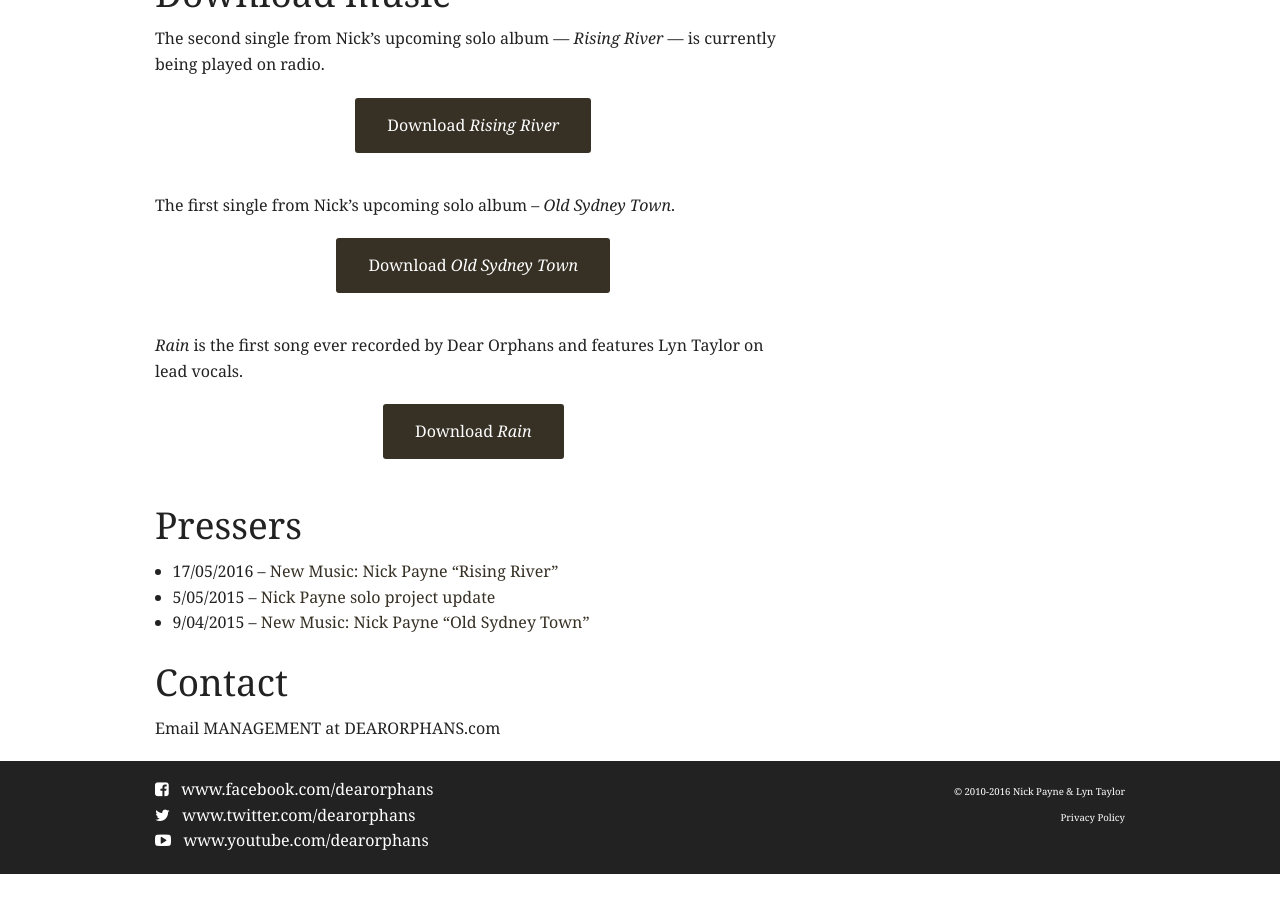
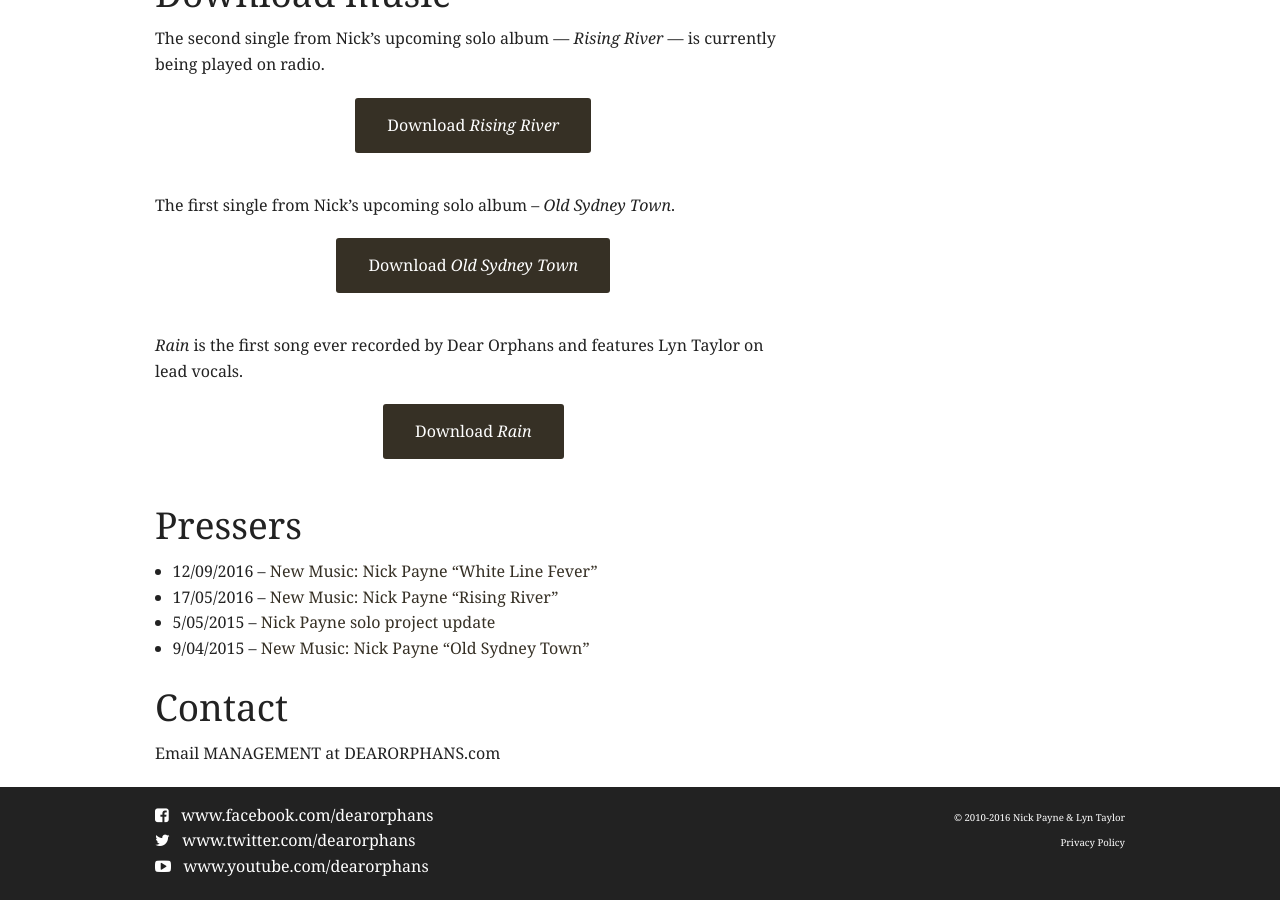
Before and after one commit to nbpayne/dear-orphans, a Jekyll site: the page built from 06-media.md, in a window 1280 px wide and 900 px high, scrolled down 2939 px. Built offline with Jekyll 4.4.1, drawn with Linux system fonts in a browser that asks for light colours; before the commit the page ends 3813 px from its top, so only the background shows below that.

Commit message:
Add latest press releases

```diff
--- a/06-media.md
+++ b/06-media.md
@@ -128,6 +128,7 @@ The first single from Nick's upcoming solo album -- *Old Sydney Town*.
 
 ## Pressers
 
+- 12/09/2016 -- [New Music: Nick Payne "White Line Fever"](http://kriskatpublicity.com.au/new-music-white-line-fever-nick-payne/){:target="_blank"}
 - 17/05/2016 -- [New Music: Nick Payne "Rising River"](http://kriskatpublicity.com.au/nick-payne-2/){:target="_blank"}
 - 5/05/2015 -- [Nick Payne solo project update](http://kriskatpublicity.com.au/nick-payne-solo-project-update/){:target="_blank"}
 - 9/04/2015 -- [New Music: Nick Payne "Old Sydney Town"](http://kriskatpublicity.com.au/new-music-nick-payne-old-sydney-town/){:target="_blank"}
```
